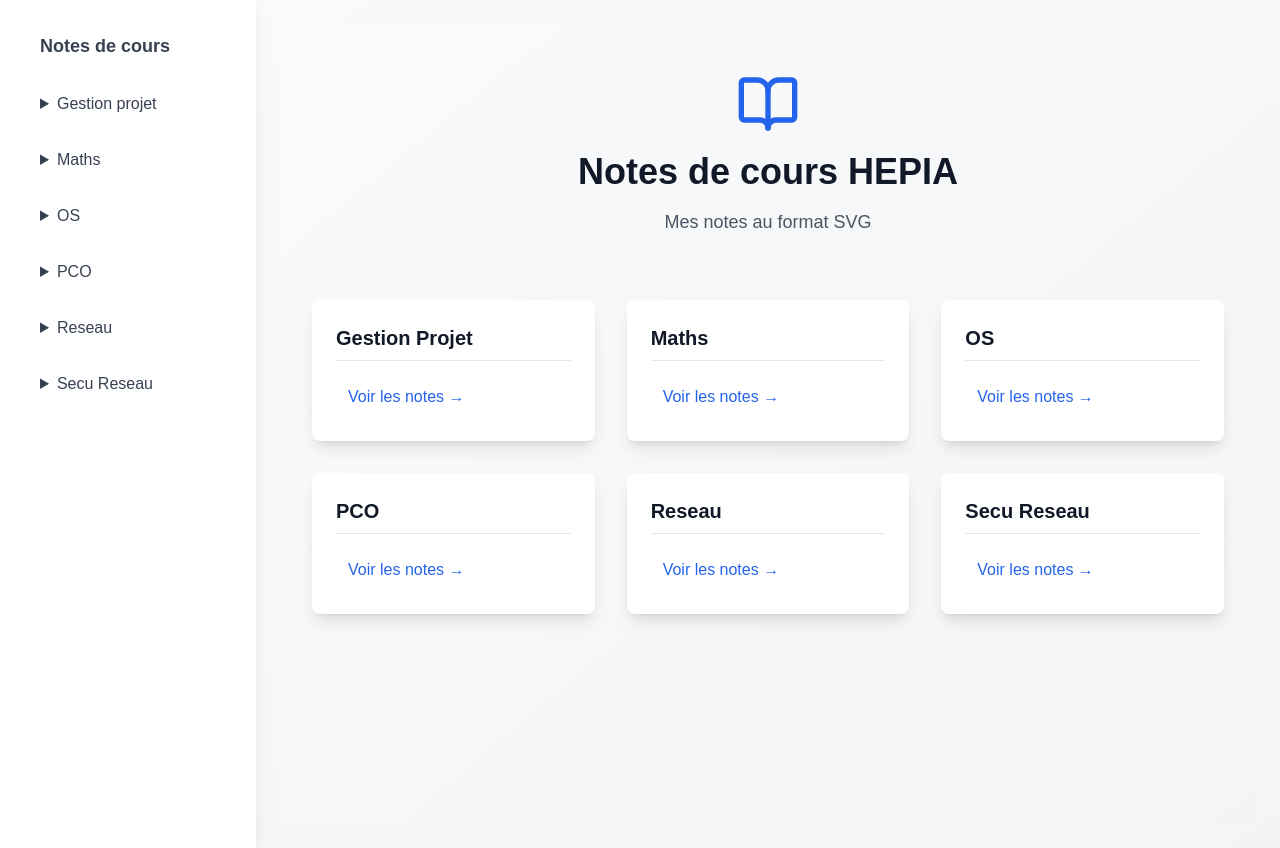
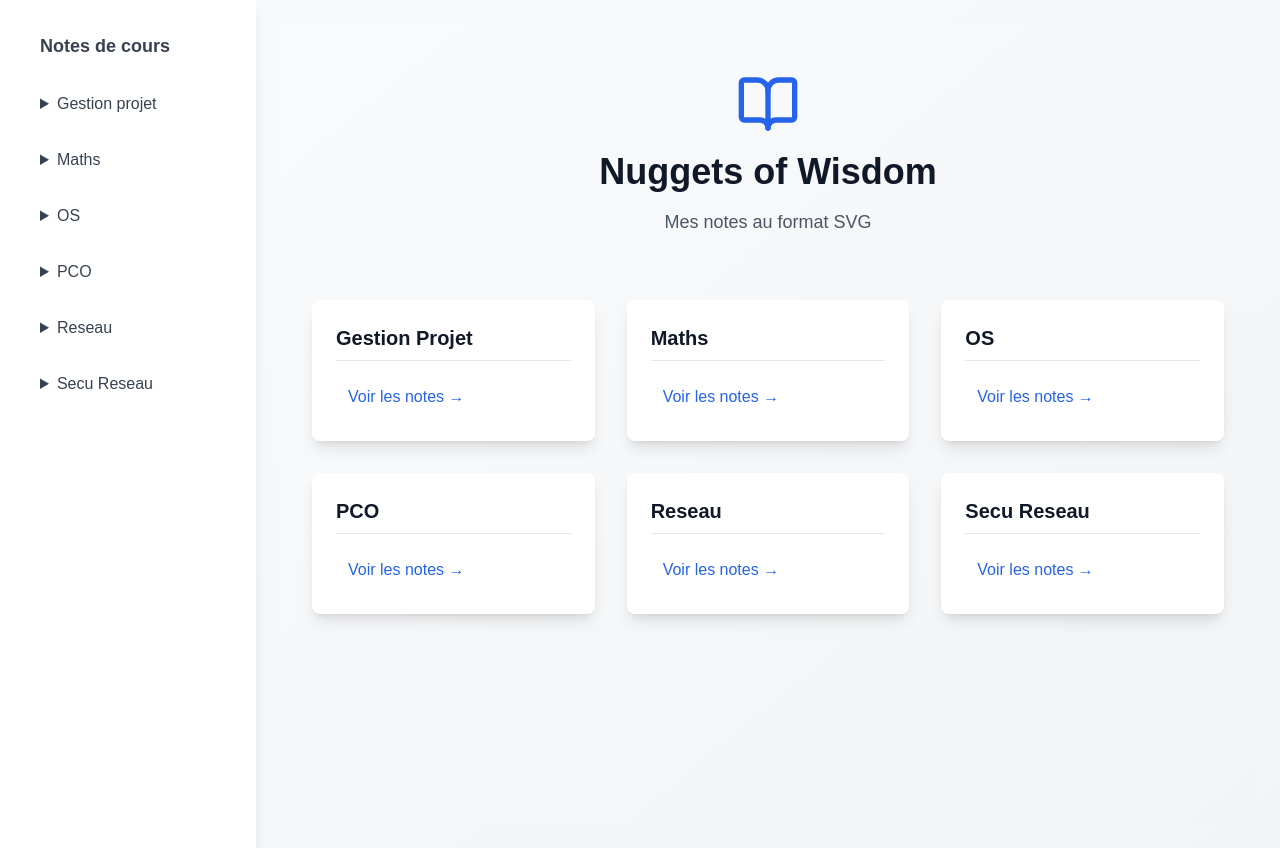
Before and after one commit to ArianDervishaj/NuggetsOfWisdom, a Next.js app: page / in a window 1280 px wide. Built offline with nearby package versions, Linux system fonts and the light colour scheme.

Commit message:
changed title to nuggets of wisdom

```diff
--- a/app/layout.tsx
+++ b/app/layout.tsx
@@ -16,7 +16,7 @@
 });
 
 export const metadata: Metadata = {
-  title: "Notes de cours HEPIA",
+  title: "Nuggets Of Wisdom",
   description: "Notes de cours HEPIA",
 };
 
--- a/app/page.tsx
+++ b/app/page.tsx
@@ -27,7 +27,7 @@
         <div className="text-center mb-16">
           <BookOpen className="w-16 h-16 mx-auto mb-4 text-blue-600 dark:text-blue-400" />
           <h1 className="text-4xl font-bold text-gray-900 dark:text-white mb-4">
-            Notes de cours HEPIA
+            Nuggets of Wisdom
           </h1>
           <p className="text-lg text-gray-600 dark:text-gray-300">
             Mes notes au format SVG
```
